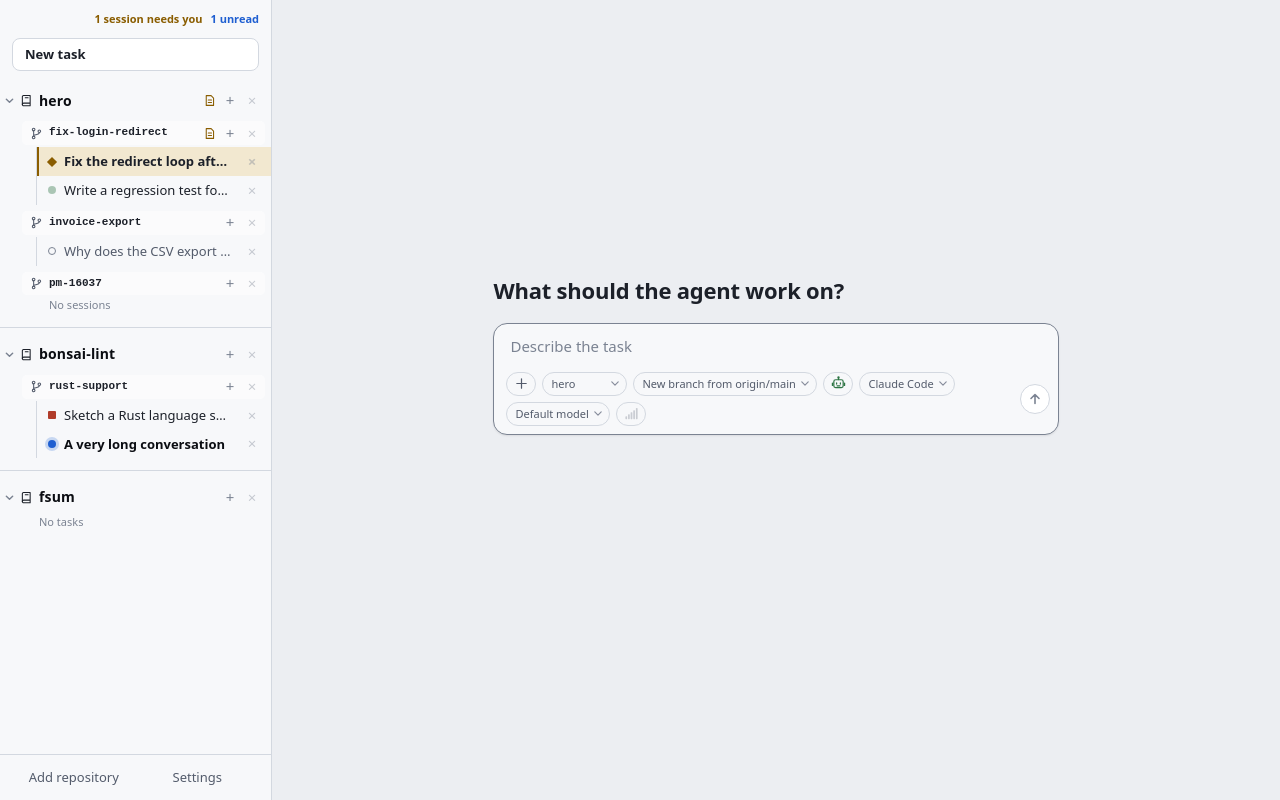
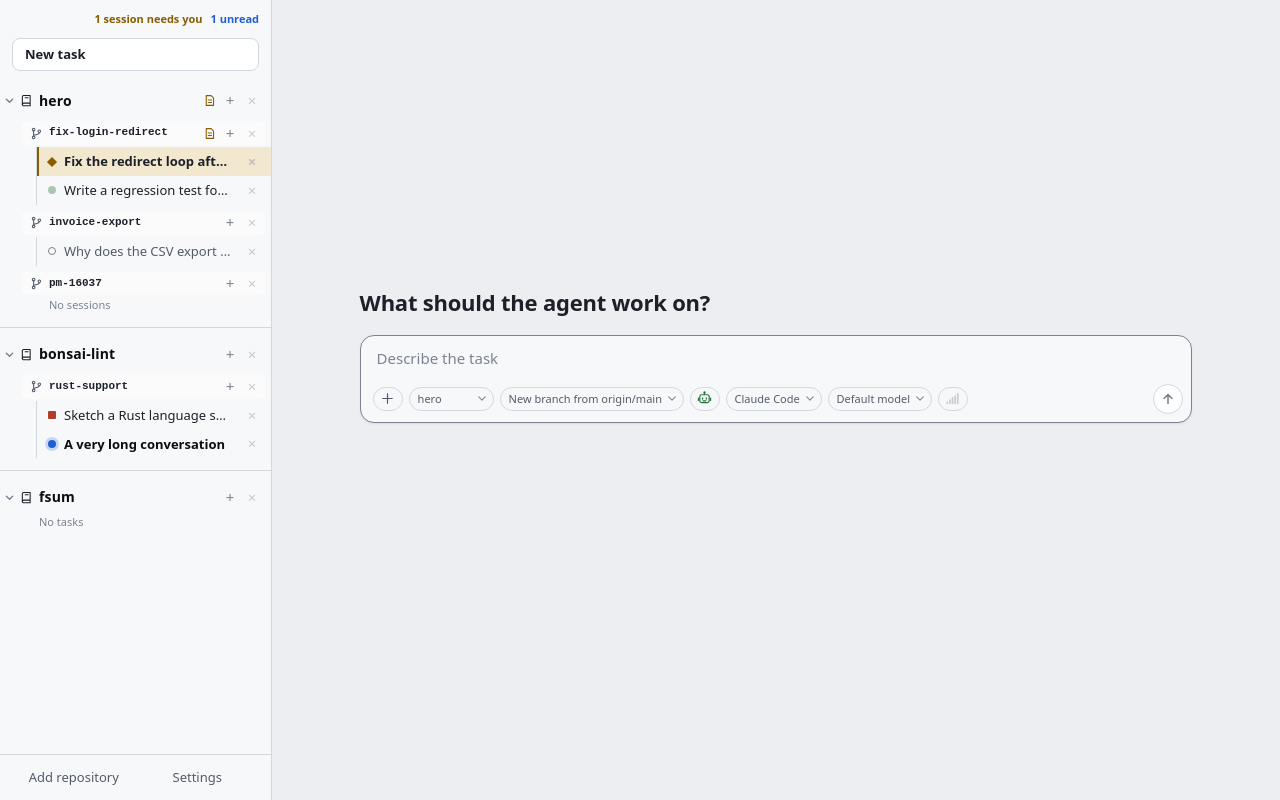
Before and after one commit to ryckakas/swarmed, a React (Vite) app in the folder ui/: page / in a window 1280 px wide. Built offline with nearby package versions, Linux system fonts and the light colour scheme; a web font is replaced by a local one.

Commit message:
feat: a wider message box on the new-task screen, so its pickers fit in one row

```diff
--- a/ui/src/styles/app.css
+++ b/ui/src/styles/app.css
@@ -2233,7 +2233,8 @@ code {
     flex-direction: column;
     justify-content: center;
     gap: var(--space-4);
-    width: min(76ch, 100% - 2 * var(--space-8));
+    /* Wide enough for every picker under the box to sit in one row. */
+    width: min(112ch, 100% - 2 * var(--space-8));
     margin: 0 auto;
     /* Sits a little above the middle, where the eye rests. */
     padding-bottom: 12vh;
```
